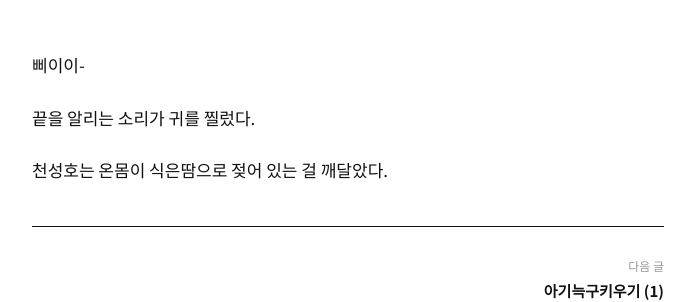
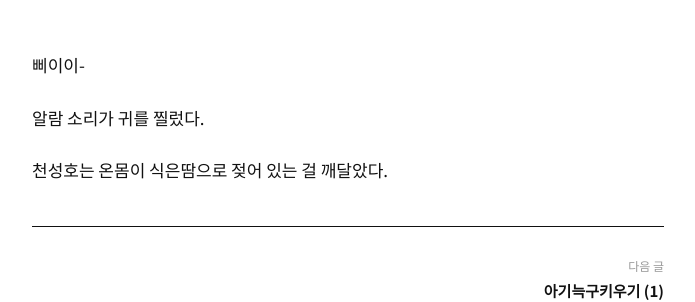
Before and after one commit to ssddii1038/ssddii1038.github.io, a Jekyll site: the page built from _posts/2026-11-17-160032.md, in a window 1280 px wide and 900 px high, scrolled down 9248 px. Shown: the part 400-702 px from the top of the window, without its empty margins (292-987 px from the left). Built offline with Jekyll 4.4.1, drawn with Linux system fonts in a browser that asks for light colours; some web fonts are replaced.

Commit message:
Update _posts/2026-11-17-160032.md (via Pages CMS)

```diff
--- a/_posts/2026-11-17-160032.md
+++ b/_posts/2026-11-17-160032.md
@@ -3,8 +3,6 @@ title: 단명종보호프로젝트
 category: 단편
 ---
 
-
-&nbsp;
 
 &nbsp;
 
@@ -151,7 +149,7 @@ category: 단편
 
 &nbsp;
 
-
+&nbsp;
 
 하늘이 파리하게 밝아오는 새벽이었다. 구본혁이 눈을 떴다.
 온몸이 아팠다. 뭐 하나 움직이려고 할 때마다 마디마디가 시끄럽게 울었다. 관절에 기름칠 안 한 깡통도 아니고... 팔뚝에 서툴게 감긴 붕대를 조심스레 쓸어보다 군복도 벗지 못 하고 불편한 자세로 제 옆에서 잠든 천성호를 보았다. 보기 좋은 얼굴에 피곤과 불안이 잔뜩 묻어나는 모습이 못내 속상해 바라보다가 간헐적으로 떨리는 그 손에 제 손을 조심스레 밀어넣었다. 구본혁은 겨우 긴장을 풀었다. 몇 번째 반복되는지 세는 것도 이젠 지쳤다.
@@ -217,6 +215,6 @@ category: 단편
 
 삐이이-
 
-끝을 알리는 소리가 귀를 찔렀다.
+알람 소리가 귀를 찔렀다.
 
 천성호는 온몸이 식은땀으로 젖어 있는 걸 깨달았다.
```
